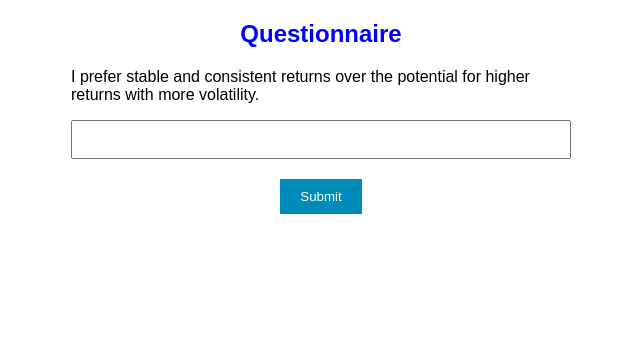
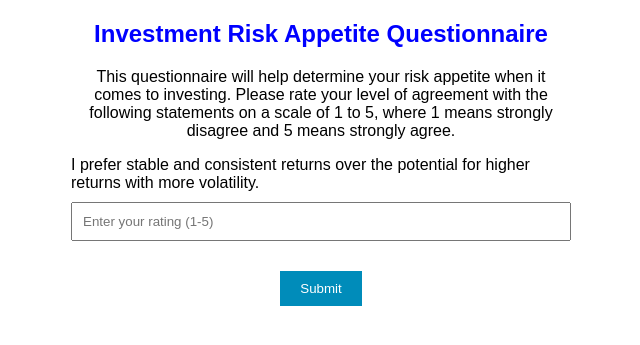
Before and after one commit to darylbart/Investement_risk_python, a Flask app: page /questions/1 in a window 1280 px wide. Shown: the top 345 px of the page, without its empty margins (319-959 px from the left). Run offline with Flask 3, Linux system fonts and the light colour scheme.

Commit message:
intro added to questions

```diff
--- a/templates/questions.html
+++ b/templates/questions.html
@@ -19,8 +19,11 @@
         }
         .question {
             display: block;
+            margin-bottom: 20px;
+            text-align: left;
+        }
+        .question p {
             margin-bottom: 10px;
-            text-align: left;
         }
         input[type="number"] {
             width: 100%;
@@ -42,12 +45,15 @@
 </head>
 <body>
     <div class="container">
-        <h2 class="questionnaire-title">Questionnaire</h2>
+        <h2 class="questionnaire-title">Investment Risk Appetite Questionnaire</h2>
+        <p>
+            This questionnaire will help determine your risk appetite when it comes to investing. Please rate your level of agreement with the following statements on a scale of 1 to 5, where 1 means strongly disagree and 5 means strongly agree.
+        </p>
         <form action="/questions/{{ num_questions }}" method="post">
             {% for i in range(num_questions) %}
                 <div class="question">
                     <p>{{ questions[i % questions|length]['text'] }}</p>
-                    <input type="number" name="question{{ i + 1 }}" min="1" max="5">
+                    <input type="number" name="question{{ i + 1 }}" min="1" max="5" placeholder="Enter your rating (1-5)">
                 </div>
             {% endfor %}
             <input type="submit" value="Submit" class="submit-button">
```
